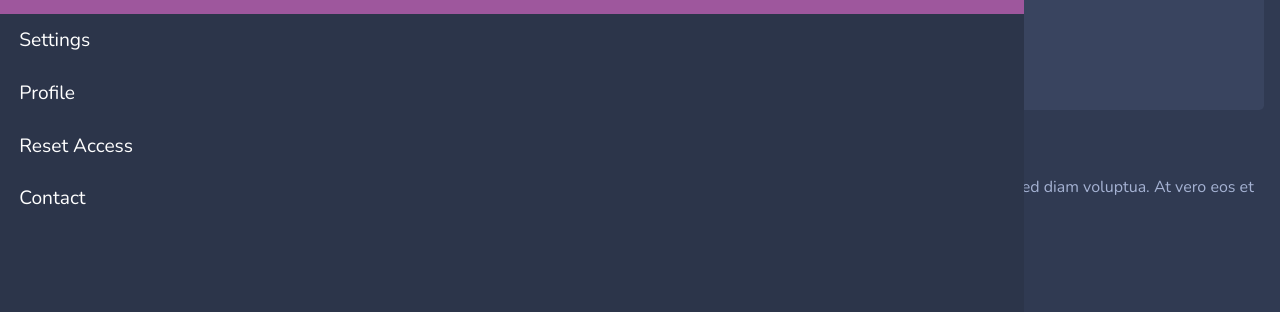
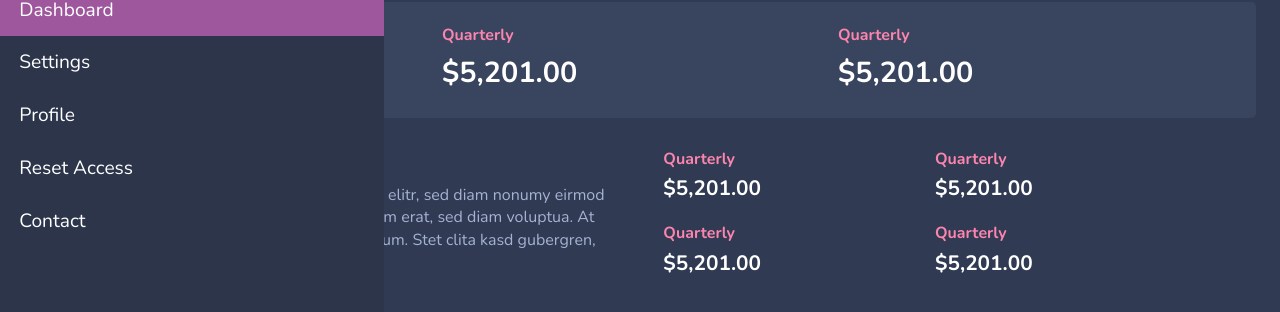
Before and after one commit to ChathurikaDissanayaka/user-interface-design, a website built with webpack: page full-project-refactoring/index.html in a window 1280 px wide. Both pictures are taken after a click on the icon 28 px from the left and 32 px from the top of the page. Shown: the part 144-456 px from the top of the page. Built offline with nearby package versions, Linux system fonts and the light colour scheme.

Commit message:
Add changes

```diff
--- a/full-project-refactoring/index.css
+++ b/full-project-refactoring/index.css
@@ -216,6 +216,31 @@ nav {
     .panel ul.data li p {
         margin-bottom: 0;
     }
+    nav {
+        width: 40%;
+    }
+}
+
+@media (min-width: 720px) {
+    body {
+        padding: 1.5em;
+    }
+    .columns {
+        display: flex;
+    }
+    .col {
+        flex: 0 0 48%;
+    }
+    .secondary {
+        margin-left: 3em;
+    }
+    ul.secondary {
+        margin-top: 0;
+    }
+    nav {
+        width: 30%;
+    }
+
 }
 
 
```
